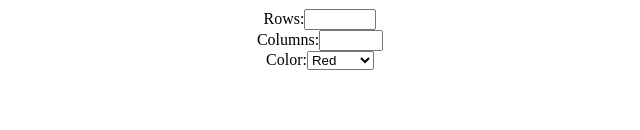
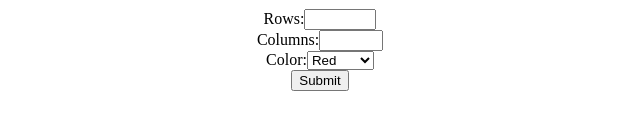
Before and after one commit to neljson/t19-project, an Angular app: page /color-coordinate in a window 1280 px wide. Shown: the part 216-346 px from the top of the page, without its empty margins (320-960 px from the left). Built offline with nearby package versions, Linux system fonts and the light colour scheme.

Commit message:
Added submit button and basics for event handler

```diff
--- a/src/app/colorcoordinate.component.html
+++ b/src/app/colorcoordinate.component.html
@@ -17,4 +17,6 @@
         <option value="brown">Brown</option>
         <option value="black">Black</option>
     </select><br>
+
+    <button type="submit">Submit</button>
 </form>
--- a/src/app/colorcoordinate.component.ts
+++ b/src/app/colorcoordinate.component.ts
@@ -36,6 +36,10 @@ export class ColorCoordinateComponent {
             });
         }
     }
+
+    onSubmit(event: Event): void {
+        event.preventDefault();
+    }
 }
 
 class InputError extends Error {
@@ -43,4 +47,4 @@ class InputError extends Error {
       super(message);
       this.name = 'InputError';
     }
-  }
+}
```
